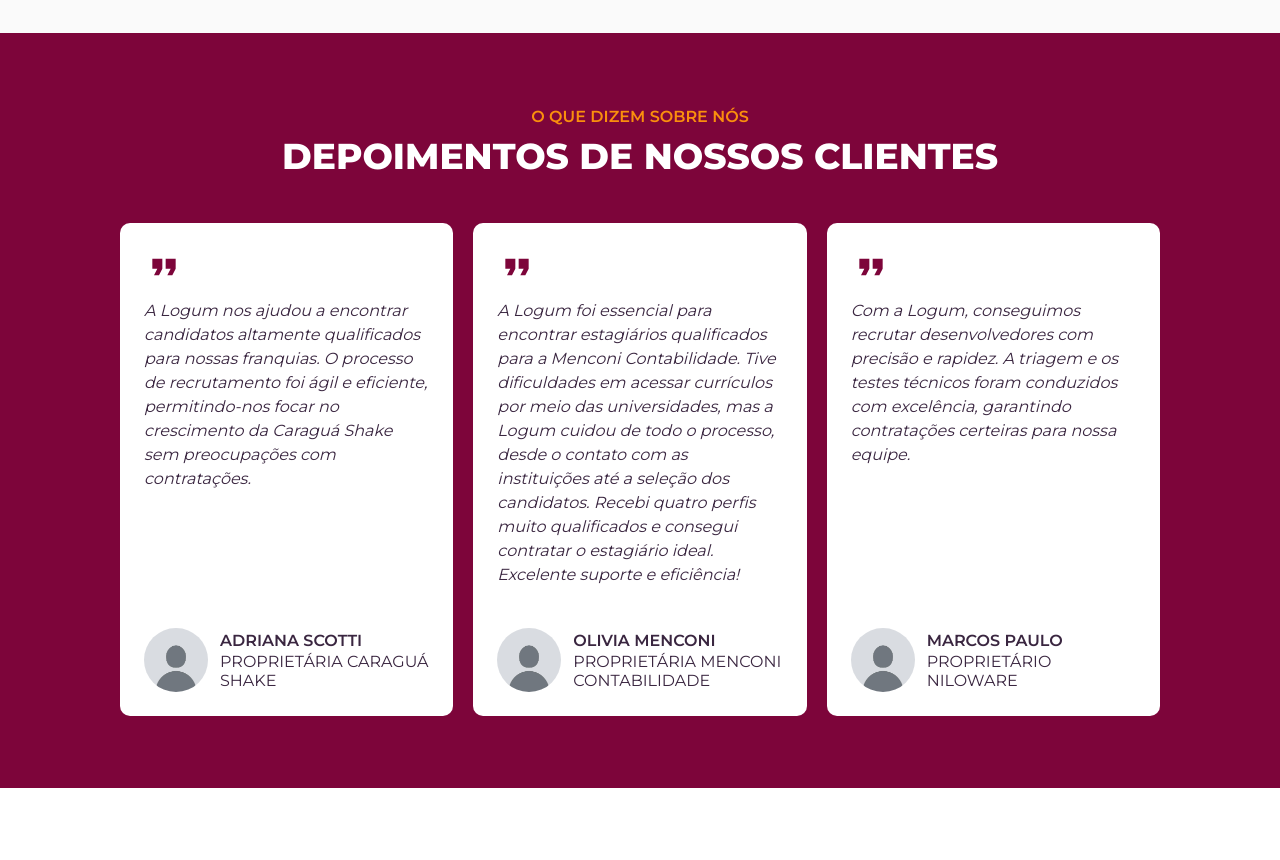
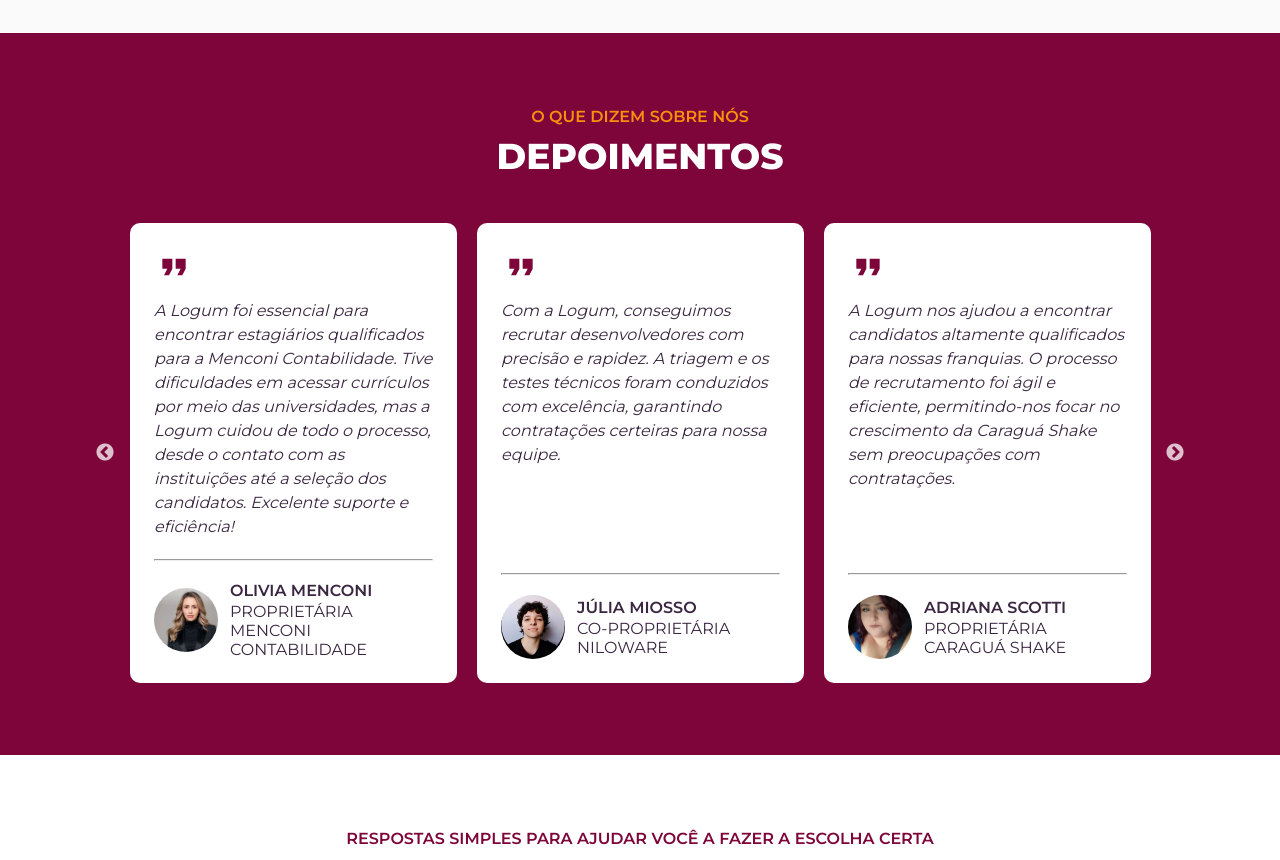
Before and after one commit to MPCGomes/logumrh, a Next.js app: page / in a window 1280 px wide. Shown: the part 3620-4480 px from the top of the page. Built offline with nearby package versions, Linux system fonts and the light colour scheme.

Commit message:
add react slick to testimonials

```diff
--- a/src/components/homePage/Testimonial/Testimonial.module.scss
+++ b/src/components/homePage/Testimonial/Testimonial.module.scss
@@ -4,26 +4,20 @@
   display: flex;
   flex-direction: column;
   justify-content: space-between;
-  height: 100%;
-  min-height: 320px;
   padding: 24px;
   border-radius: 10px;
   background-color: $background;
-
-  hr{
-    border: 1px solid rgba(255, 255, 255, 0.5);
-    border-top: 0;
-  }
+  height: 100%;
 }
 
 .testimonialText {
   display: flex;
   flex-direction: column;
-  flex-grow: 1;
   gap: 12px;
   font-size: $font-size-base;
   line-height: $line-height-base;
   padding-bottom: 20px;
+  flex-grow: 1;
 
   .icon {
     color: $primary;
@@ -47,6 +41,7 @@
   height: 64px;
   border-radius: 50%;
   object-fit: cover;
+  aspect-ratio: 1 / 1;
 }
 
 .userInfo {
--- a/src/containers/homePage/TestimonialsSection/TestimonialsSection.module.scss
+++ b/src/containers/homePage/TestimonialsSection/TestimonialsSection.module.scss
@@ -8,25 +8,14 @@
 
 .gridContainer {
   display: grid;
+  grid-template-columns: repeat(3, 1fr);
   gap: 20px;
-  grid-template-columns: repeat(auto-fit, minmax(300px, 1fr));
-
-  @media (min-width: $breakpoint-tablet) {
-    grid-template-columns: 1fr;
-  }
-
-  @media (min-width: $breakpoint-desktop) {
-    grid-template-columns: repeat(3, 1fr);
-  }
 }
 
-.testimonial {
+.testimonialWrapper {
   display: flex;
-  flex-direction: column;
-  justify-content: space-between;
-  height: 100%;
-  padding: 20px;
-  border: 1px solid $border;
-  border-radius: 10px;
-  background: $background-light;
+  justify-content: center;
+  align-items: stretch;
+  flex-grow: 1;
+  padding: 0 10px;
 }
--- a/src/containers/homePage/TestimonialsSection/TestimonialsSection.tsx
+++ b/src/containers/homePage/TestimonialsSection/TestimonialsSection.tsx
@@ -1,33 +1,61 @@
+"use client";
+
 import { FC } from "react";
+import Slider from "react-slick";
+import Testimonial from "@/components/homePage/Testimonial/Testimonial";
+import SectionHeading from "@/components/common/SectionHeading/SectionHeading";
+import clsx from "clsx";
 import styles from "./TestimonialsSection.module.scss";
-import clsx from "clsx";
-import SectionHeading from "@/components/common/SectionHeading/SectionHeading";
-import Testimonial from "@/components/homePage/Testimonial/Testimonial";
-
-const defaultProfileImage = "/assets/profile-placeholder.jpg";
+import "slick-carousel/slick/slick.css";
+import "slick-carousel/slick/slick-theme.css";
 
 const testimonials = [
   {
     text: "A Logum nos ajudou a encontrar candidatos altamente qualificados para nossas franquias. O processo de recrutamento foi ágil e eficiente, permitindo-nos focar no crescimento da Caraguá Shake sem preocupações com contratações.",
-    image: defaultProfileImage,
+    image: "/testimonial-avatars/caragua-shake.jpeg",
     name: "Adriana Scotti",
     role: "Proprietária Caraguá Shake",
   },
   {
-    text: "A Logum foi essencial para encontrar estagiários qualificados para a Menconi Contabilidade. Tive dificuldades em acessar currículos por meio das universidades, mas a Logum cuidou de todo o processo, desde o contato com as instituições até a seleção dos candidatos. Recebi quatro perfis muito qualificados e consegui contratar o estagiário ideal. Excelente suporte e eficiência!",
-    image: defaultProfileImage,
+    text: "A Logum foi essencial para encontrar estagiários qualificados para a Menconi Contabilidade. Tive dificuldades em acessar currículos por meio das universidades, mas a Logum cuidou de todo o processo, desde o contato com as instituições até a seleção dos candidatos. Excelente suporte e eficiência!",
+    image: "/testimonial-avatars/menconi.jpeg",
     name: "Olivia Menconi",
     role: "Proprietária Menconi Contabilidade",
   },
   {
     text: "Com a Logum, conseguimos recrutar desenvolvedores com precisão e rapidez. A triagem e os testes técnicos foram conduzidos com excelência, garantindo contratações certeiras para nossa equipe.",
-    image: defaultProfileImage,
-    name: "Marcos Paulo",
-    role: "Proprietário Niloware",
+    image: "/testimonial-avatars/niloware.jpeg",
+    name: "Júlia Miosso",
+    role: "Co-Proprietária Niloware",
   },
 ];
 
-const TestimonialsSection: FC = () => (
+const TestimonialsSection: FC = () => {
+  const settings = {
+    dots: false,
+    infinite: true,
+    speed: 500,
+    slidesToShow: 3,
+    slidesToScroll: 1,
+    autoplay: true,
+    autoplaySpeed: 5000,
+    responsive: [
+      {
+        breakpoint: 1024,
+        settings: {
+          slidesToShow: 2,
+        },
+      },
+      {
+        breakpoint: 768,
+        settings: {
+          slidesToShow: 1,
+        },
+      },
+    ],
+  };
+
+  return (
     <section className="primaryBackground">
       <div className={clsx(styles.testimonialsContainer, "container section")}>
         <SectionHeading
@@ -35,15 +63,18 @@ const TestimonialsSection: FC = () => (
           subHeadingColor="lightSubHeading"
           variant="center"
           subheading="O que dizem sobre nós"
-        heading="Depoimentos de nossos clientes"
+          heading="Depoimentos"
         />
-      <div className={styles.gridContainer}>
+        <Slider {...settings} className={styles.gridContainer}>
           {testimonials.map((testimonial, index) => (
-          <Testimonial key={index} {...testimonial} />
+            <div key={index} className={styles.testimonialWrapper}>
+              <Testimonial {...testimonial} />
+            </div>
           ))}
-      </div>
+        </Slider>
       </div>
     </section>
   );
+};
 
 export default TestimonialsSection;
```
Also changed, not shown: src/containers/homePage/TestimonialsCarousel/TestimonialsCarousel.tsx (added, +73 -0 lines). Lines whose indentation alone changed are shown as unchanged.
